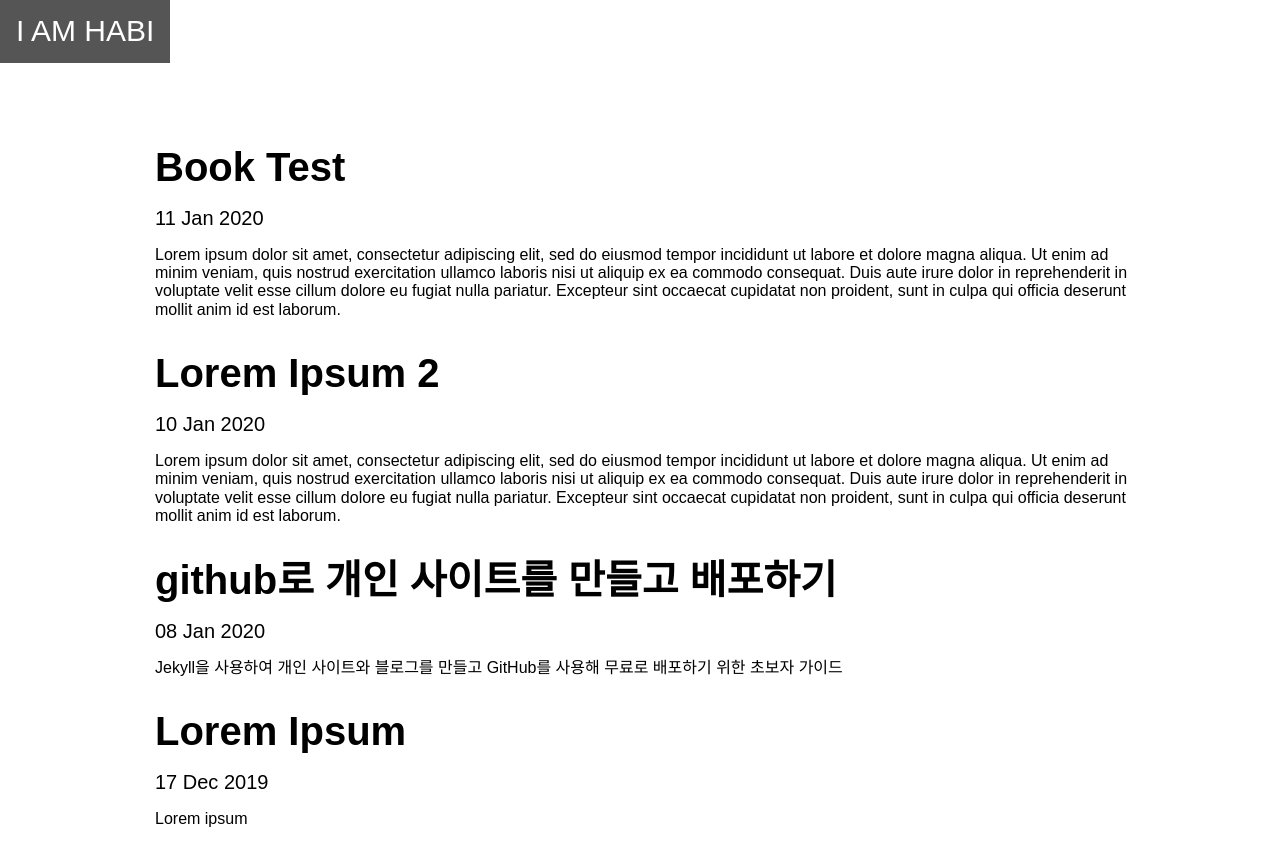
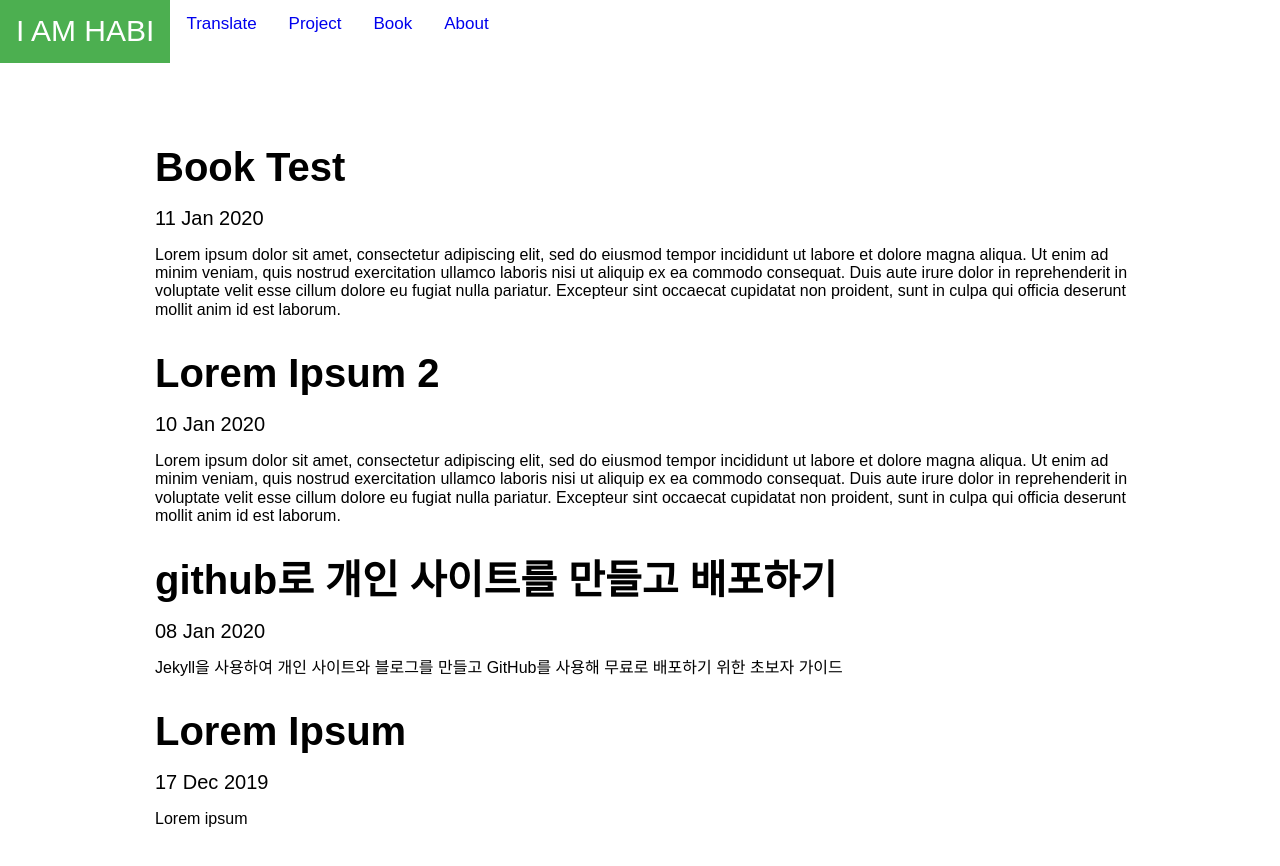
Before and after one commit to iamhabi/iamhabi.github.io, a Jekyll site: the page built from index.html, in a window 1280 px wide. Shown: the top 866 px of the page. Built offline with Jekyll 4.4.1, drawn with Linux system fonts in a browser that asks for light colours.

Commit message:
responsive

```diff
--- a/css/main.css
+++ b/css/main.css
@@ -85,7 +85,6 @@
 .topnav a {
     float: left;
     display: block;
-    color: white;
     text-align: center;
     padding: 14px 16px;
     text-decoration: none;
@@ -93,8 +92,7 @@
 }
 
 .active {
-    background-color: #555;
-    color: white;
+    color: blue;
 }
 
 .topnav .icon {
```
